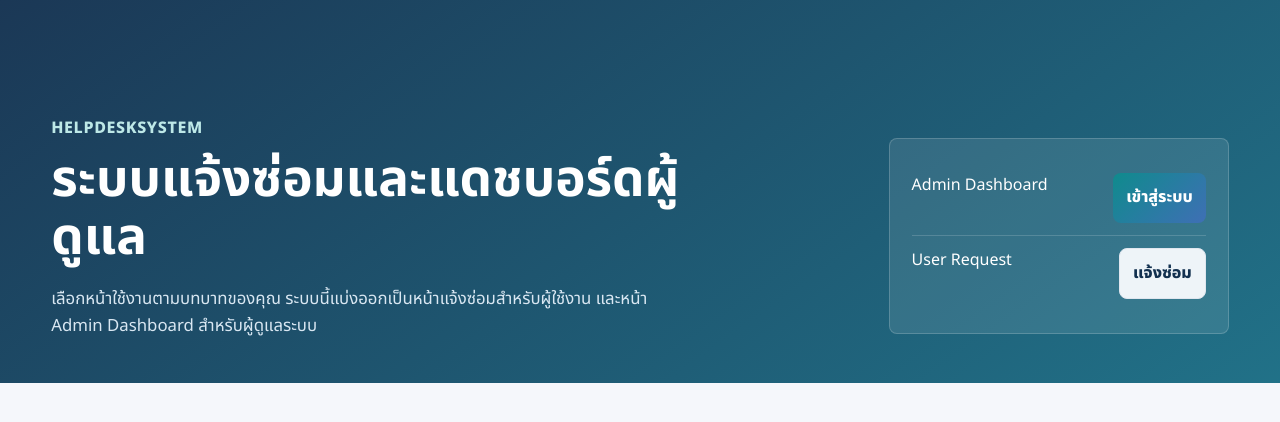
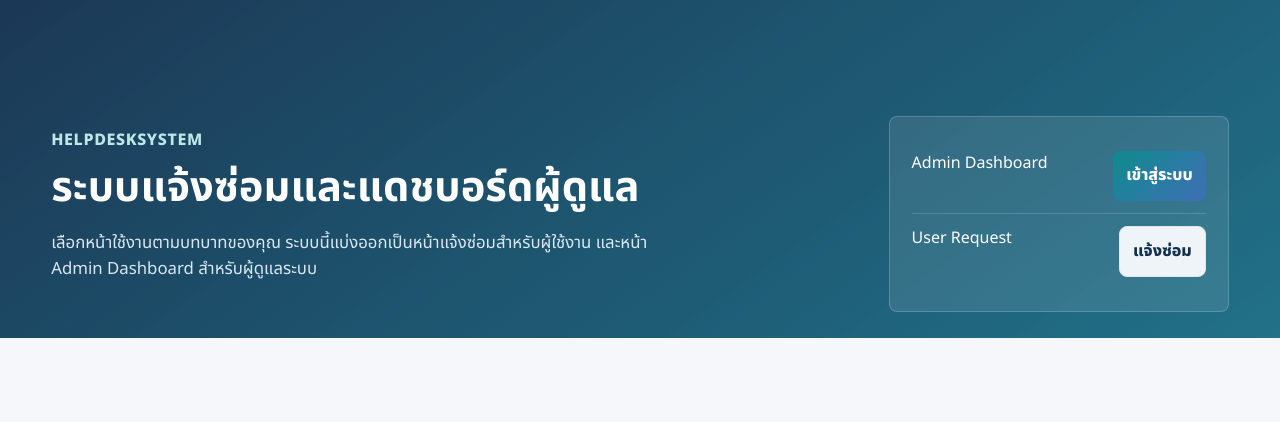
Before and after one commit to ittrphospital/helpdesksystem, a website: page index.html in a window 1280 px wide. Drawn offline with Linux system fonts and the light colour scheme.

Commit message:
Update project

```diff
--- a/index.html
+++ b/index.html
@@ -11,7 +11,7 @@
     <div class="container hero-grid">
       <div>
         <span class="eyebrow">HELPDESKSYSTEM</span>
-        <h1>ระบบแจ้งซ่อมและแดชบอร์ดผู้ดูแล</h1>
+        <h1 class="landing-title">ระบบแจ้งซ่อมและแดชบอร์ดผู้ดูแล</h1>
         <p>เลือกหน้าใช้งานตามบทบาทของคุณ ระบบนี้แบ่งออกเป็นหน้าแจ้งซ่อมสำหรับผู้ใช้งาน และหน้า Admin&nbsp;Dashboard สำหรับผู้ดูแลระบบ</p>
       </div>
       <div class="hero-panel landing-hero-panel">
--- a/shared/layout.css
+++ b/shared/layout.css
@@ -138,6 +138,7 @@ button, input, select, textarea { font: inherit; }
 }
 .eyebrow { color: #bde8e7; font-weight: 800; letter-spacing: .04em; }
 h1 { margin: 10px 0 14px; font-size: clamp(2rem, 4vw, 3.4rem); line-height: 1.15; }
+.landing-title { font-size: clamp(1.75rem, 3.25vw, 2.85rem); line-height: 1.18; }
 .hero p { max-width: 720px; color: #d9e7f2; font-size: 1.05rem; }
 .hero-panel {
   border: 1px solid rgba(255,255,255,.18);
```
